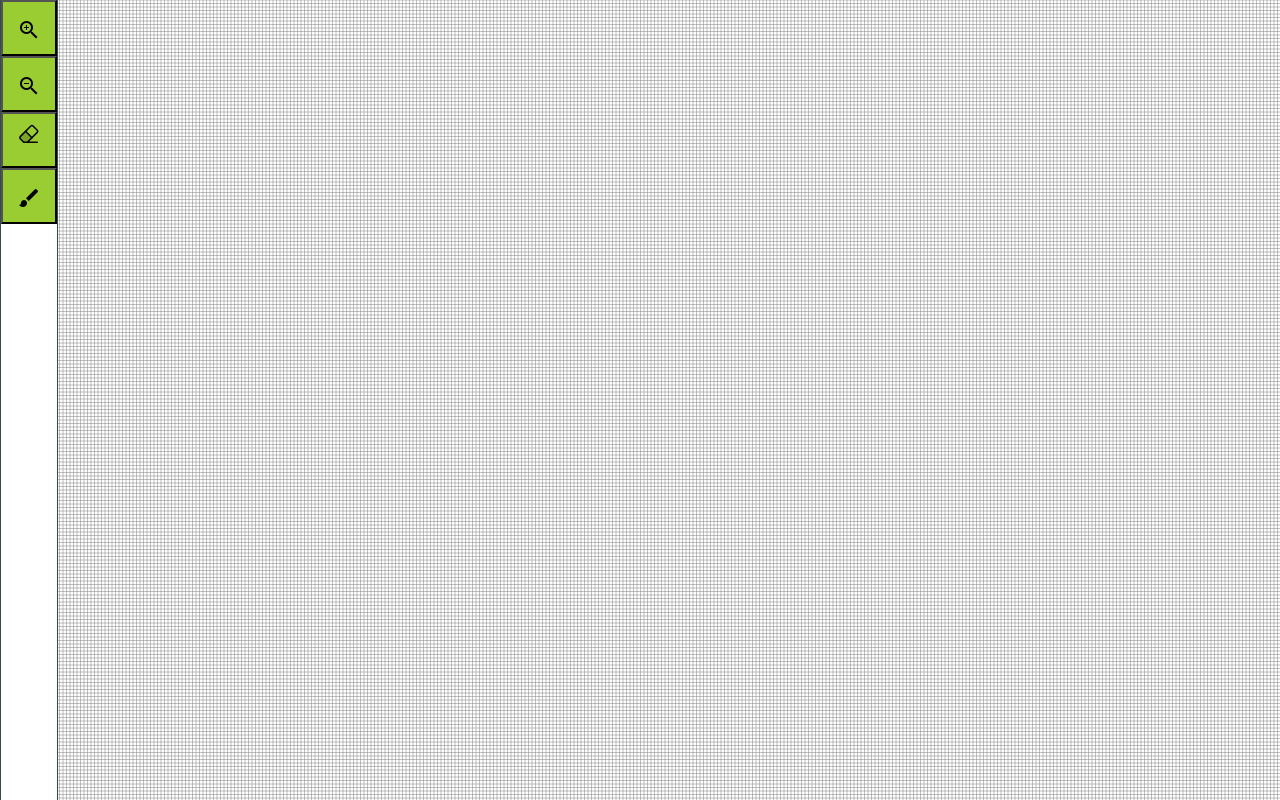
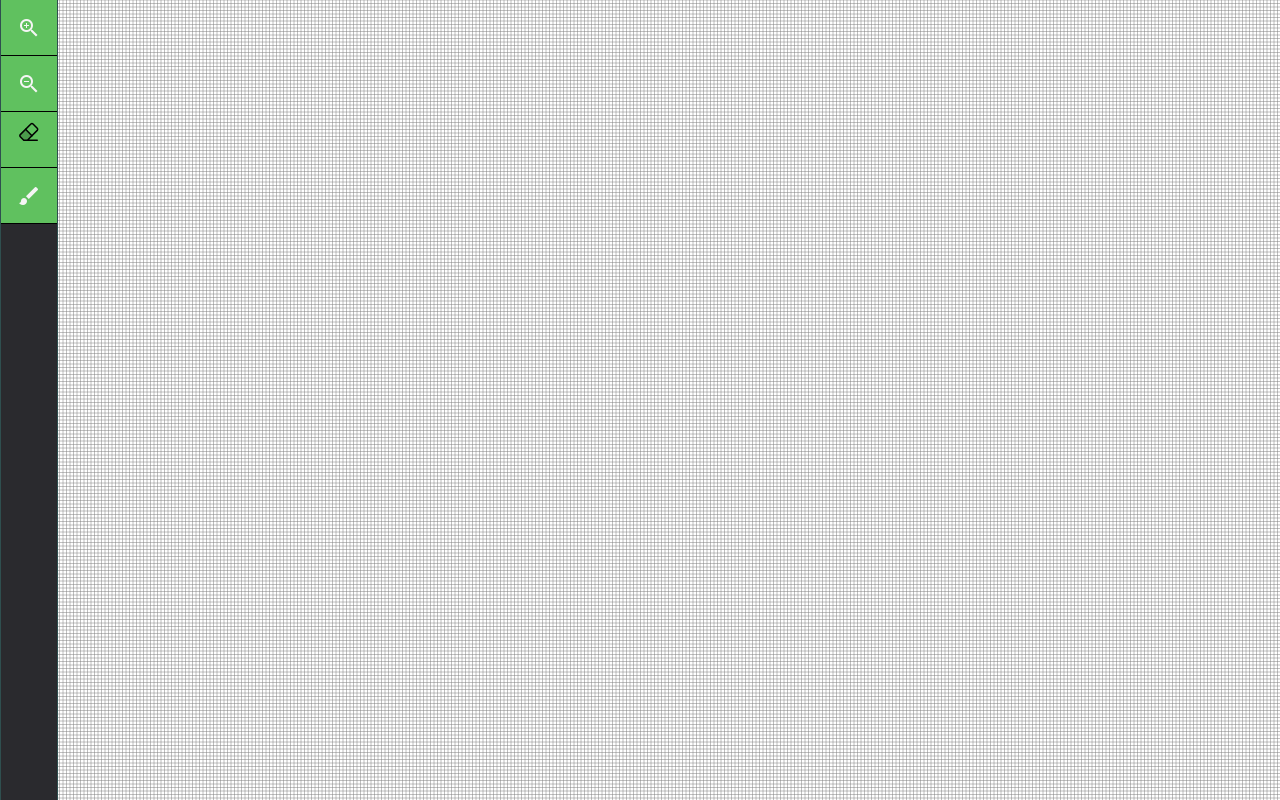
Before and after one commit to dev-ptera/jungle-pixel-art-client, a Vue app: page / in a window 1280 px wide. Built offline with nearby package versions, Linux system fonts and the light colour scheme.

Commit message:
Add eraser

```diff
--- a/public/index.html
+++ b/public/index.html
@@ -12,7 +12,7 @@
           rel="stylesheet">
     <title><%= htmlWebpackPlugin.options.title %></title>
   </head>
-  <body style="overflow: hidden; max-width: 100vw; max-height: 100vh">
+  <body style="overflow: hidden; max-width: 100vw; max-height: 100vh;">
     <noscript>
       <strong>We're sorry but <%= htmlWebpackPlugin.options.title %> doesn't work properly without JavaScript enabled. Please enable it to continue.</strong>
     </noscript>
--- a/src/components/Canvas.vue
+++ b/src/components/Canvas.vue
@@ -3,13 +3,14 @@
         <canvas
             id="myCanvas"
             oncontextmenu="return false;"
-            v-bind:width="maxCanvasSize"
-            v-bind:height="maxCanvasSize"
+            v-bind:width="maxCanvasWidth"
+            v-bind:height="maxCanvasHeight"
         ></canvas>
     </div>
 </template>
 
 <script>
+
 export default {
     name: 'Canvas',
     data() {
@@ -17,13 +18,20 @@ export default {
             canvas: undefined,
             context: undefined,
             mouseDown: false,
-            zoom: 0.5,
+            zoom: .5,
             fillColor: 'gray',
+            eraser: false,
             cellSize: 7,
-            maxCanvasSize: 7 * 800,
+            maxCanvasSize: 7 * 500,
+            maxCanvasHeight: 7 * 300,
+            maxCanvasWidth: 7 * 540,
             fillSquare(context, x, y) {
-                context.fillStyle = this.fillColor;
-                context.fillRect(x, y, this.cellSize - 1, this.cellSize - 1);
+                if (this.eraser) {
+                    context.clearRect(x, y, this.cellSize - 1, this.cellSize - 1);
+                } else {
+                    context.fillStyle = this.fillColor;
+                    context.fillRect(x, y, this.cellSize - 1, this.cellSize - 1);
+                }
             },
             getSquare(canvas, evt, zoom) {
                 const rect = canvas.getBoundingClientRect();
@@ -42,6 +50,9 @@ export default {
             this.emitter.on('zoom', (zoom) => {
                 this.zoom = zoom;
                 this.canvas.style.zoom = `${this.zoom}`;
+            });
+            this.emitter.on('eraser', (eraser) => {
+                this.eraser = eraser;
             });
         },
         listenForUserEvents() {
@@ -67,13 +78,13 @@ export default {
             this.context = this.canvas.getContext('2d');
             this.canvas.style.zoom = this.zoom;
             // Draw Grid
-            for (let x = 0; x < this.maxCanvasSize + 1; x += this.cellSize) {
+            for (let x = 0; x < this.maxCanvasWidth + 1; x += this.cellSize) {
                 this.context.moveTo(x, 0);
-                this.context.lineTo(x, this.maxCanvasSize);
+                this.context.lineTo(x, this.maxCanvasHeight);
             }
-            for (let y = 0; y < this.maxCanvasSize + 1; y += this.cellSize) {
+            for (let y = 0; y < this.maxCanvasHeight + 1; y += this.cellSize) {
                 this.context.moveTo(0, y);
-                this.context.lineTo(this.maxCanvasSize, y);
+                this.context.lineTo(this.maxCanvasWidth, y);
             }
             this.context.strokeStyle = 'gray';
             this.context.stroke();
@@ -94,4 +105,9 @@ export default {
     overflow: scroll;
     height: 100vh;
 }
+#myCanvas {
+    background: white;
+    border-bottom: solid 2px red;
+    border-right: solid 2px red;
+}
 </style>
--- a/src/components/SidePanel.vue
+++ b/src/components/SidePanel.vue
@@ -2,7 +2,7 @@
     <div id="control-panel">
         <button class="material-icons material-icons-outlined" v-on:click="adjustZoom((zoom *= 1.25))">zoom_in</button>
         <button class="material-icons material-icons-outlined" v-on:click="adjustZoom((zoom /= 1.25))">zoom_out</button>
-        <button><img src="../assets/eraser.svg" height="24" /></button>
+        <button v-on:click="toggleEraser()"><img src="../assets/eraser.svg" height="24" /></button>
         <button class="material-icons material-icons-outlined" v-on:click="isColorOpen = !isColorOpen">brush</button>
     </div>
 
@@ -21,17 +21,18 @@ export default {
     },
     data() {
         return {
-            zoom: 0.5,
+            zoom: 1,
             isColorOpen: false,
-            isEraserOn: false,
+            eraser: false,
         };
     },
     methods: {
         adjustZoom(newZoom) {
             this.emitter.emit('zoom', newZoom);
         },
-        toggleEraser(isEraserOn) {
-            this.emitter.emit('eraser', isEraserOn);
+        toggleEraser() {
+            this.eraser = !this.eraser;
+            this.emitter.emit('eraser', this.eraser);
         },
         updateColor(eventData) {
             this.emitter.emit('color', eventData.colors.hex);
@@ -54,7 +55,7 @@ export default {
     height: 100vh;
     width: 56px;
     text-align: center;
-    background-color: white;
+    background-color: #2A2A2E;
     border-right: solid 1px darkslategray;
     border-left: solid 1px darkslategray;
 }
@@ -66,15 +67,22 @@ export default {
     padding: 0;
     margin: 0;
     line-height: 56px;
-    background: yellowgreen;
+    border: none;
+    border-bottom: 1px black solid;
+    background: #60c15f;
+    color: whitesmoke;
+}
+#control-panel button:hover {
+    background: #438d43;
+    cursor: pointer;
 }
 .vacp-color-picker {
     position: fixed;
-    top: 0;
-    left: 0;
+    top: 180px;
+    left: 15px;
     z-index: 3;
 }
-/deep/ .vacp-copy-button {
+::v-deep .vacp-copy-button {
     display: none;
 }
 #overlay {
```
Also changed, not shown: 1 other file (tests, documents, lock files or other folders).
